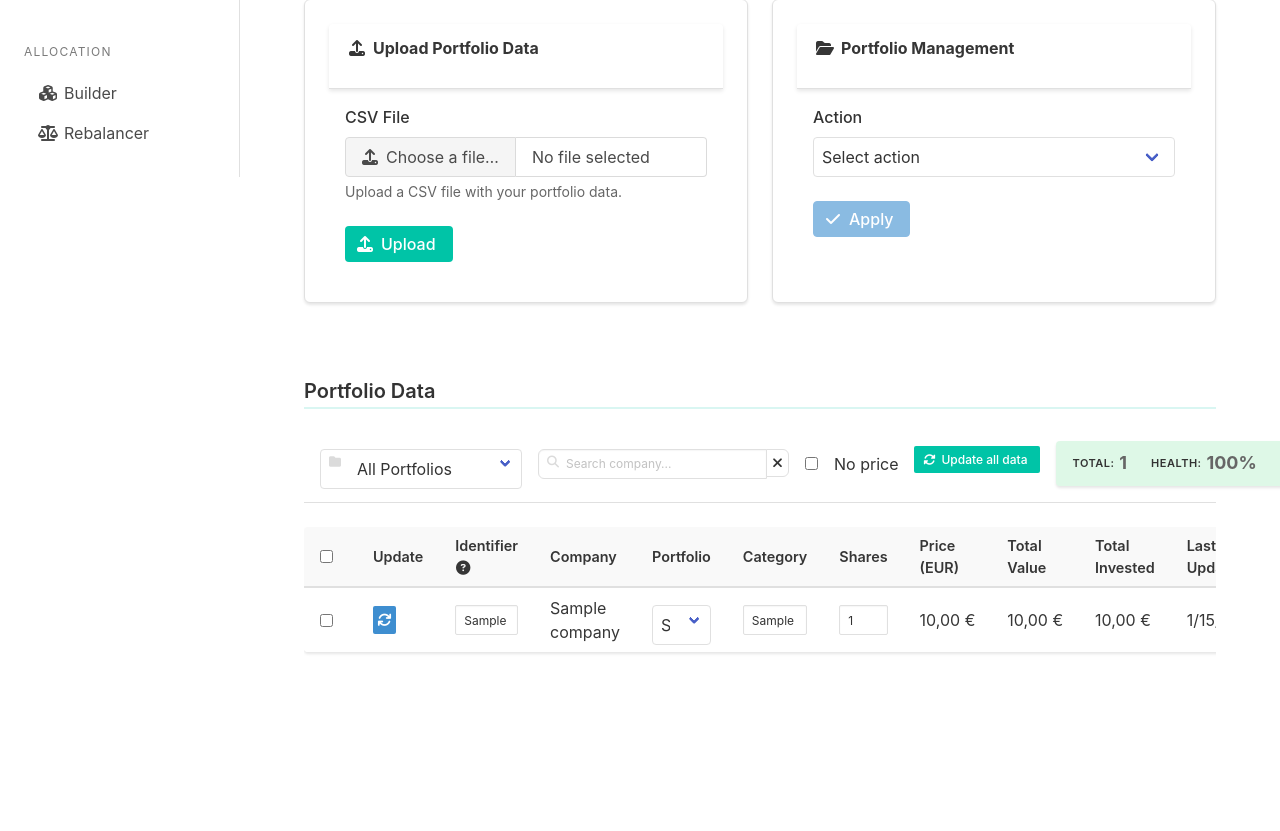
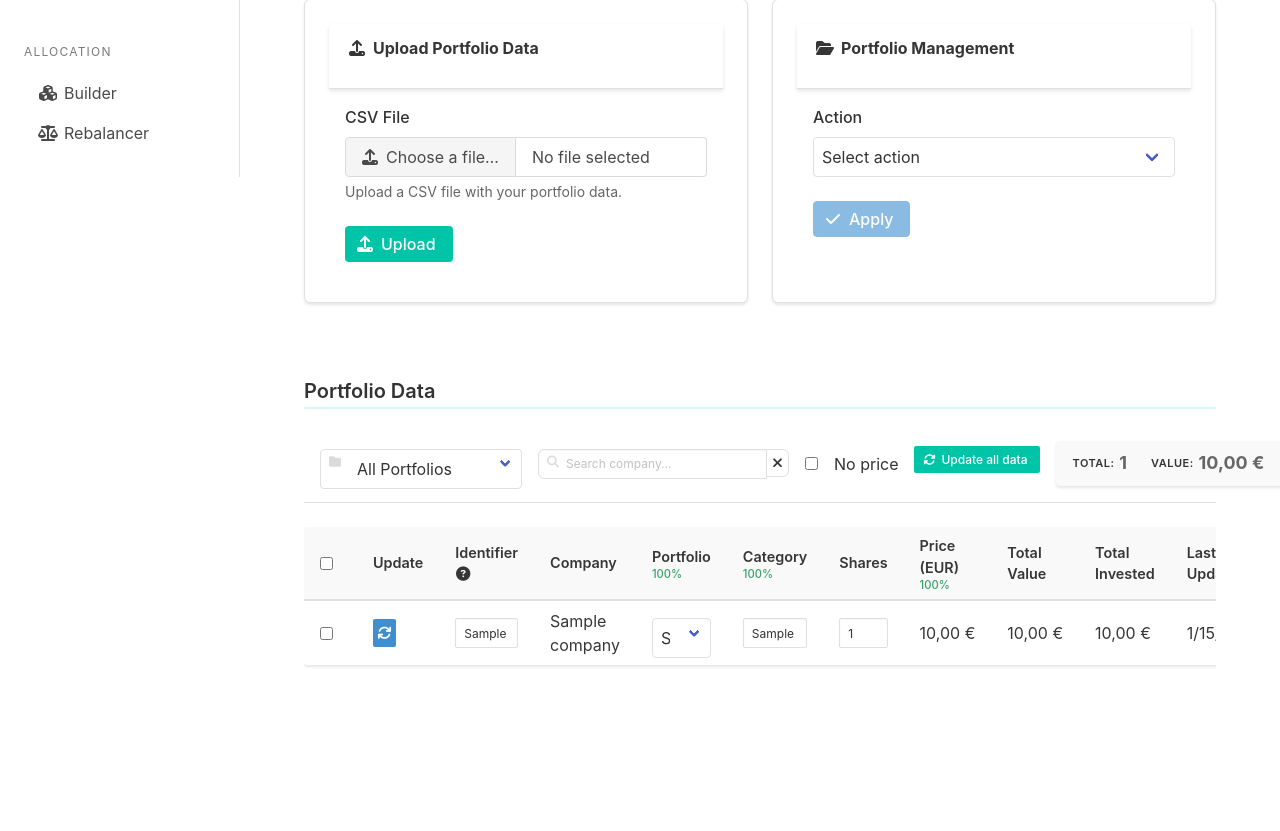
Before and after one commit to icon3333/portfolio_rebalancer, a Flask app: page /portfolio/enrich in a window 1280 px wide. Shown: the part 216-1047 px from the top of the page. Run offline with Flask 3, Linux system fonts and the light colour scheme; the visitor is signed in with stand-in values (Sample User, id 1); data comes from the database, SQL or seed files in the repository; tables that the repository leaves empty hold one stand-in row (values such as "Sample post"); some libraries are stand-ins or nearby versions.

Commit message:
cleand up enrich

```diff
--- a/static/js/enrich.js
+++ b/static/js/enrich.js
@@ -506,7 +506,6 @@ class PortfolioTableApp {
                     metrics: {
                         total: 0,
                         health: 0,
-                        missing: 0,
                         totalValue: 0,
                         lastUpdate: null
                     },
@@ -608,6 +607,28 @@ class PortfolioTableApp {
                 someFilteredSelected() {
                     return this.selectedItemIds.length > 0 &&
                         this.filteredPortfolioItems.some(item => this.selectedItemIds.includes(item.id));
+                },
+                // Column health percentages
+                portfolioHealthPercentage() {
+                    if (this.filteredPortfolioItems.length === 0) return 0;
+                    const filledCount = this.filteredPortfolioItems.filter(item =>
+                        item.portfolio && item.portfolio.trim() !== '' && item.portfolio !== '-'
+                    ).length;
+                    return Math.round((filledCount / this.filteredPortfolioItems.length) * 100);
+                },
+                categoryHealthPercentage() {
+                    if (this.filteredPortfolioItems.length === 0) return 0;
+                    const filledCount = this.filteredPortfolioItems.filter(item =>
+                        item.category && item.category.trim() !== ''
+                    ).length;
+                    return Math.round((filledCount / this.filteredPortfolioItems.length) * 100);
+                },
+                priceHealthPercentage() {
+                    if (this.filteredPortfolioItems.length === 0) return 0;
+                    const filledCount = this.filteredPortfolioItems.filter(item =>
+                        item.price_eur && item.price_eur > 0
+                    ).length;
+                    return Math.round((filledCount / this.filteredPortfolioItems.length) * 100);
                 }
             },
             watch: {
@@ -797,7 +818,6 @@ class PortfolioTableApp {
                     this.metrics = {
                         total: items.length,
                         health: items.length ? Math.round(((items.length - missingPriceItems.length) / items.length) * 100) : 100,
-                        missing: missingPriceItems.length,
                         totalValue: items.reduce((sum, item) => sum + ((item.price_eur || 0) * (item.shares || 0)), 0),
                         lastUpdate: items.reduce((latest, item) => !latest || (item.last_updated && item.last_updated > latest) ? item.last_updated : latest, null)
                     };
@@ -812,14 +832,13 @@ class PortfolioTableApp {
                     this.metrics = {
                         total: filteredItems.length,
                         health: filteredItems.length ? Math.round(((filteredItems.length - missingPriceItems.length) / filteredItems.length) * 100) : 100,
-                        missing: missingPriceItems.length,
                         totalValue: filteredItems.reduce((sum, item) => sum + ((item.price_eur || 0) * (item.shares || 0)), 0),
                         lastUpdate: filteredItems.reduce((latest, item) => !latest || (item.last_updated && item.last_updated > latest) ? item.last_updated : latest, null)
                     };
 
                     // Force Vue to re-render the filtered list
                     this.$forceUpdate();
-                    console.log(`Updated metrics: ${this.metrics.total} items, ${this.metrics.missing} missing prices`);
+                    console.log(`Updated metrics: ${this.metrics.total} items`);
                     console.log(`Filtering conditions: portfolio=${this.selectedPortfolio}, show missing only=${this.showOnlyMissingPrices}`);
                 },
 
@@ -1205,6 +1224,13 @@ class PortfolioTableApp {
                     return d.toLocaleDateString();
                 },
 
+                // Get health color class based on percentage
+                getHealthColorClass(percentage) {
+                    if (percentage >= 100) return 'health-green';
+                    if (percentage >= 70) return 'health-orange';
+                    return 'health-red';
+                },
+
                 // Sort table by column
                 sortBy(column) {
                     // If clicking the same column, toggle direction
--- a/templates/components/enrich_components.html
+++ b/templates/components/enrich_components.html
@@ -284,6 +284,27 @@
         font-size: 1rem;
         margin: 0;
         flex-grow: 1;
+    }
+
+    /* Column health indicators */
+    .column-health {
+        display: block;
+        font-size: 0.7rem;
+        font-weight: var(--font-weight-medium);
+        margin-top: 2px;
+        line-height: 1;
+    }
+
+    .column-health.health-red {
+        color: #e53e3e;
+    }
+
+    .column-health.health-orange {
+        color: #dd6b20;
+    }
+
+    .column-health.health-green {
+        color: #38a169;
     }
 
     /* Responsive adjustments */
@@ -580,19 +601,10 @@
                     </div>
 
                     <!-- Metrics with consistent styling -->
-                    <div v-if="!loading && filteredPortfolioItems.length > 0" class="portfolio-metrics"
-                        :class="healthColorClass">
+                    <div v-if="!loading && filteredPortfolioItems.length > 0" class="portfolio-metrics">
                         <div class="metrics-item">
                             <span class="metric-label">Total:</span>
                             <span class="metric-value" v-text="metrics.total"></span>
-                        </div>
-                        <div class="metrics-item">
-                            <span class="metric-label">Health:</span>
-                            <span class="metric-value"><span v-text="metrics.health"></span>%</span>
-                        </div>
-                        <div class="metrics-item">
-                            <span class="metric-label">Missing:</span>
-                            <span class="metric-value" v-text="metrics.missing"></span>
                         </div>
                         <div class="metrics-item">
                             <span class="metric-label">Value:</span>
@@ -696,12 +708,16 @@
                                 </th>
                                 <th @click="sortBy('portfolio')" class="is-sortable">
                                     Portfolio
+                                    <span class="column-health" :class="getHealthColorClass(portfolioHealthPercentage)"
+                                        v-text="portfolioHealthPercentage + '%'"></span>
                                     <span class="icon is-small ml-1" v-if="sortColumn === 'portfolio'">
                                         <i :class="sortDirection === 'asc' ? 'fas fa-sort-up' : 'fas fa-sort-down'"></i>
                                     </span>
                                 </th>
                                 <th @click="sortBy('category')" class="is-sortable">
                                     Category
+                                    <span class="column-health" :class="getHealthColorClass(categoryHealthPercentage)"
+                                        v-text="categoryHealthPercentage + '%'"></span>
                                     <span class="icon is-small ml-1" v-if="sortColumn === 'category'">
                                         <i :class="sortDirection === 'asc' ? 'fas fa-sort-up' : 'fas fa-sort-down'"></i>
                                     </span>
@@ -714,6 +730,8 @@
                                 </th>
                                 <th @click="sortBy('price_eur')" class="is-sortable">
                                     Price (EUR)
+                                    <span class="column-health" :class="getHealthColorClass(priceHealthPercentage)"
+                                        v-text="priceHealthPercentage + '%'"></span>
                                     <span class="icon is-small ml-1" v-if="sortColumn === 'price_eur'">
                                         <i :class="sortDirection === 'asc' ? 'fas fa-sort-up' : 'fas fa-sort-down'"></i>
                                     </span>
```
